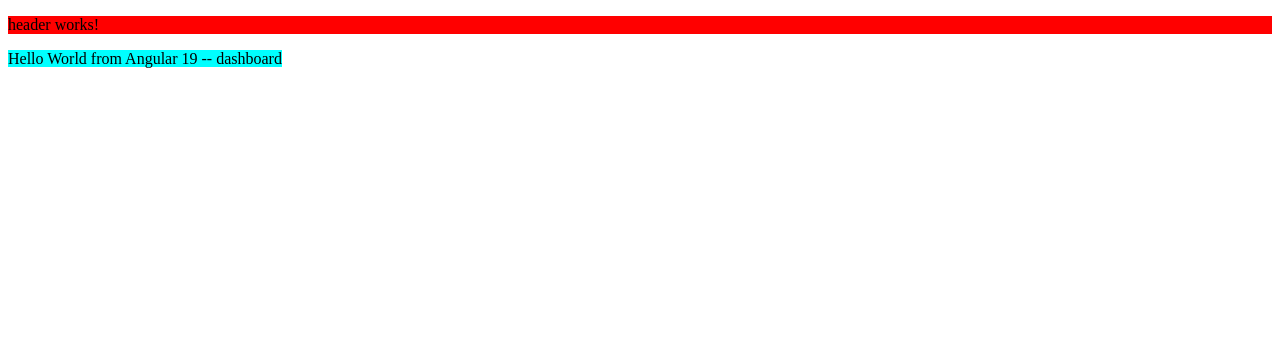
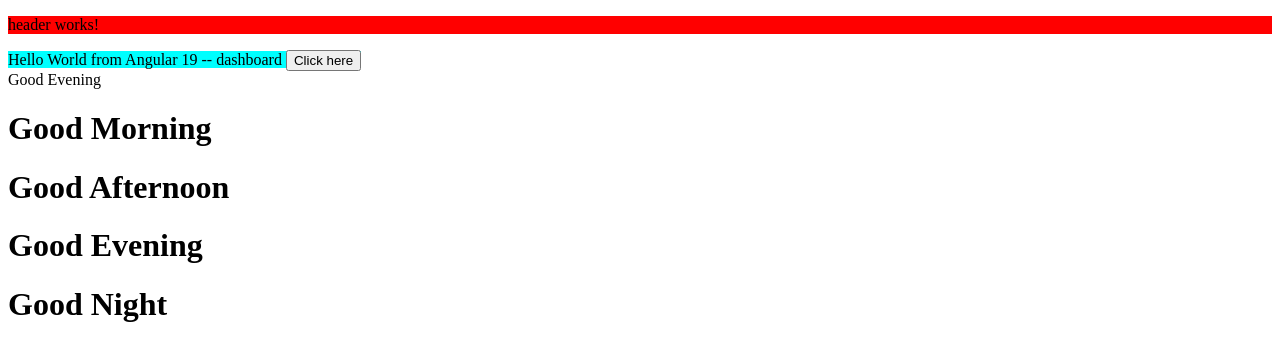
Before and after one commit to deepakjha14/dashboard-ng19, an Angular app: page / in a window 1280 px wide. Shown: the top 360 px of the page. Built offline with nearby package versions, Linux system fonts and the light colour scheme.

Commit message:
Chapter 5 completes

```diff
--- a/src/app/app.component.html
+++ b/src/app/app.component.html
@@ -1,3 +1,18 @@
 <dashboard-ng19-header></dashboard-ng19-header>
 Hello World from Angular 19 -- {{title}}
+<button (click)="morningToggle()">Click here</button>
+@if (isMorning) {
+    <div>
+        Good Morning
+    </div>
+} @else {
+    <div>
+        Good Evening
+    </div>
+}
+@for (sal of salutations; track sal.id;) {
+    <div>
+        <h1>{{sal.message}}</h1>
+    </div>
+}
 <router-outlet />
--- a/src/app/app.component.ts
+++ b/src/app/app.component.ts
@@ -10,4 +10,27 @@ import { HeaderComponent } from "../header/header.component";
 })
 export class AppComponent {
   title = 'dashboard';
+  isMorning: boolean = false;
+  salutations: any = [
+    {
+      id: 1,
+      message: 'Good Morning'
+    },
+    {
+      id: 2,
+      message: 'Good Afternoon'
+    },
+    {
+      id: 3,
+      message: 'Good Evening'
+    },
+    {
+      id: 4,
+      message: 'Good Night'
+    }
+  ];
+
+  morningToggle(): void {
+    this.isMorning = !this.isMorning;
+  }
 }
```
